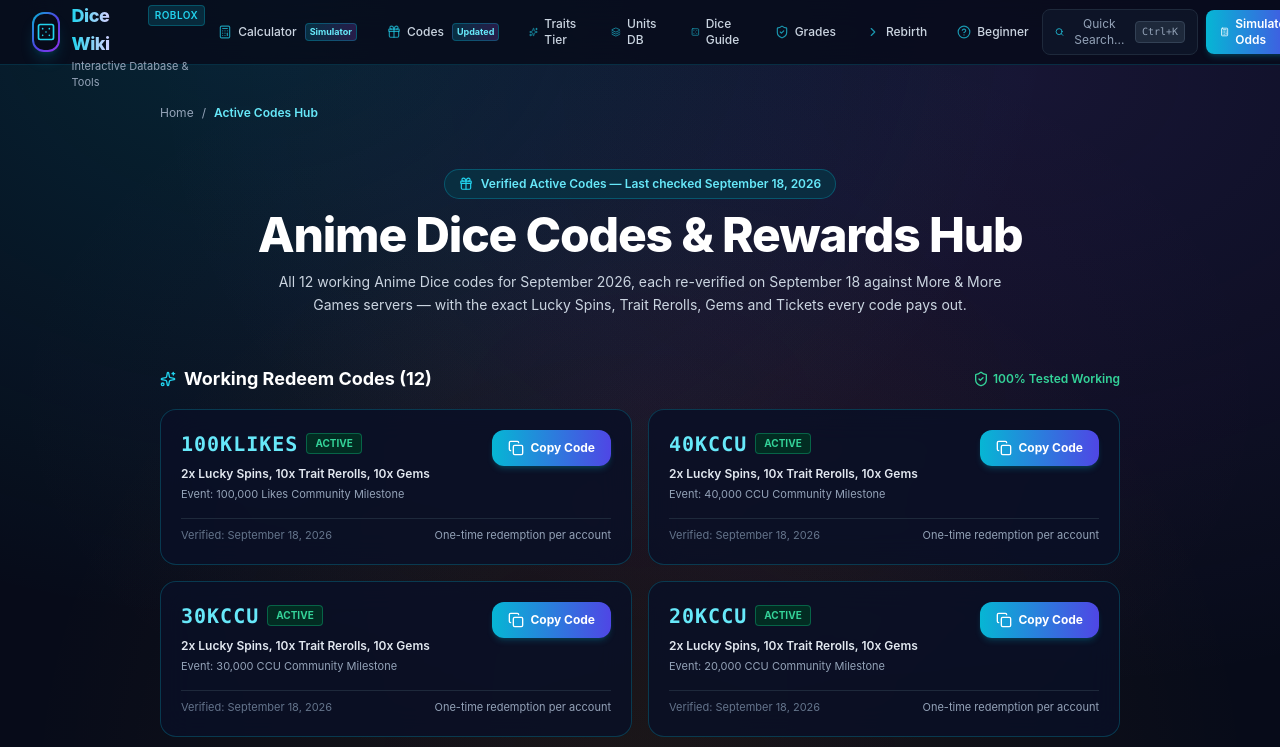
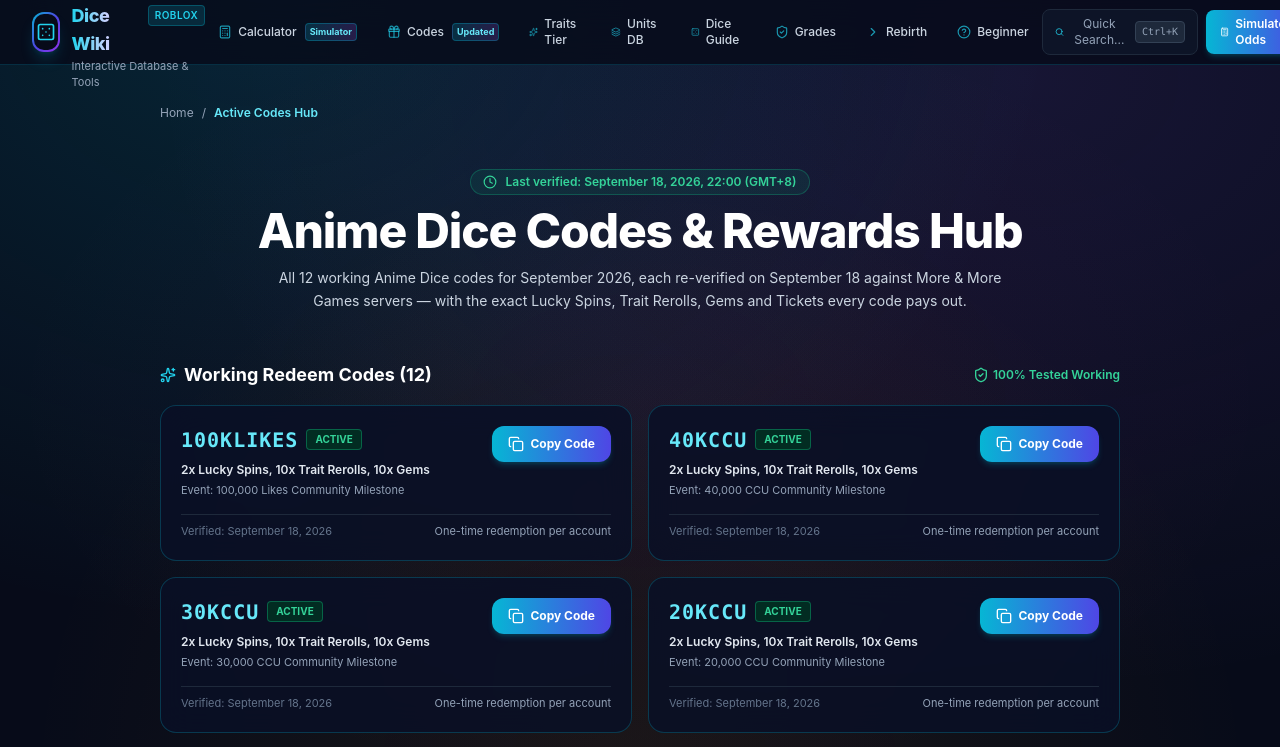
Before and after one commit to lianlele168/anime-dice-wiki, a Next.js app: page /codes in a window 1280 px wide. Shown: the top 747 px of the page. Built offline with nearby package versions, Linux system fonts and the light colour scheme.

Commit message:
codes: add LastVerified stamp + AuthorCard, drop dead icon imports

```diff
--- a/src/app/codes/CodesClient.tsx
+++ b/src/app/codes/CodesClient.tsx
@@ -2,9 +2,11 @@
 
 import React, { useState } from 'react';
 import Link from 'next/link';
-import { Gift, Copy, Check, Sparkles, ShieldCheck, HelpCircle, ArrowRight, ExternalLink } from 'lucide-react';
+import { Copy, Check, Sparkles, ShieldCheck, HelpCircle, ArrowRight } from 'lucide-react';
 import { ACTIVE_CODES, EXPIRED_CODES } from '@/data/gameData';
 import Toast from '@/components/Toast';
+import LastVerified from '@/components/LastVerified';
+import AuthorCard from '@/components/AuthorCard';
 
 export default function CodesClient() {
   const [copiedCode, setCopiedCode] = useState<string | null>(null);
@@ -36,10 +38,7 @@
 
       {/* Header */}
       <div className="text-center max-w-3xl mx-auto space-y-3">
-        <div className="inline-flex items-center gap-2 px-3.5 py-1.5 rounded-full bg-cyan-950/80 border border-cyan-500/30 text-cyan-300 text-xs font-semibold">
-          <Gift className="w-3.5 h-3.5 text-cyan-400" />
-          <span>Verified Active Codes — Last checked September 18, 2026</span>
-        </div>
+        <LastVerified />
         <h1 className="text-3xl sm:text-5xl font-extrabold text-white tracking-tight">
           Anime Dice Codes &amp; Rewards Hub
         </h1>
@@ -241,6 +240,14 @@
         </Link>
       </div>
 
+      <AuthorCard
+        authorName="Kenji &quot;Lucky&quot; Takahashi"
+        role="Anime Dice Codes & RNG Analyst"
+        experience="Grade 10 Rebirth & 100M+ Rolls Simulated"
+        patchVersion="Checked against Update 4"
+        lastUpdated="September 18, 2026"
+        editorialNote="Every code on this page is tested in-game before it is listed, and its exact Lucky Spin, Trait Reroll, Gem and Ticket payout is recorded so you can compare codes by value rather than by hype. Retired codes move to the archive instead of disappearing."
+      />
     </div>
   );
 }
--- /dev/null
+++ b/src/components/LastVerified.tsx
@@ -0,0 +1,37 @@
+import React from 'react';
+import { Clock } from 'lucide-react';
+
+/**
+ * Single source of truth for the "last verified" stamp on the codes page.
+ *
+ * `label`  — what visitors read (date + time + timezone, per the house standard
+ *            for code pages: precise enough that a stale page is obvious).
+ * `iso`    — the same moment as an ISO date, fed into JSON-LD `dateModified`
+ *            so the structured data and the visible text never drift apart.
+ *
+ * When re-checking the code list, update BOTH fields in one edit.
+ */
+export const CODES_LAST_VERIFIED = {
+  label: 'September 18, 2026, 22:00 (GMT+8)',
+  iso: '2026-09-18',
+};
+
+interface LastVerifiedProps {
+  /** Override the displayed moment. Defaults to CODES_LAST_VERIFIED.label. */
+  label?: string;
+  className?: string;
+}
+
+export default function LastVerified({
+  label = CODES_LAST_VERIFIED.label,
+  className = '',
+}: LastVerifiedProps) {
+  return (
+    <div
+      className={`inline-flex items-center gap-2 px-3 py-1 rounded-full bg-emerald-500/10 border border-emerald-500/30 text-emerald-400 text-xs font-semibold ${className}`}
+    >
+      <Clock className="w-3.5 h-3.5 shrink-0" />
+      <span>Last verified: {label}</span>
+    </div>
+  );
+}
```
Also changed, not shown: 27 other files (tests, documents, lock files or other folders).
